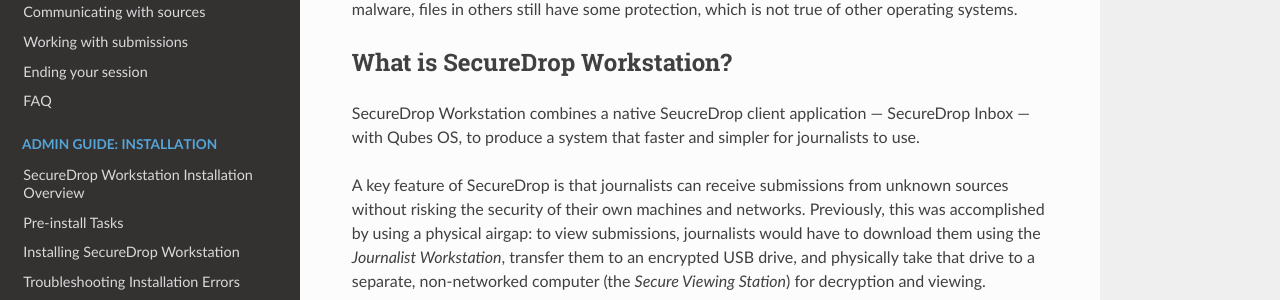
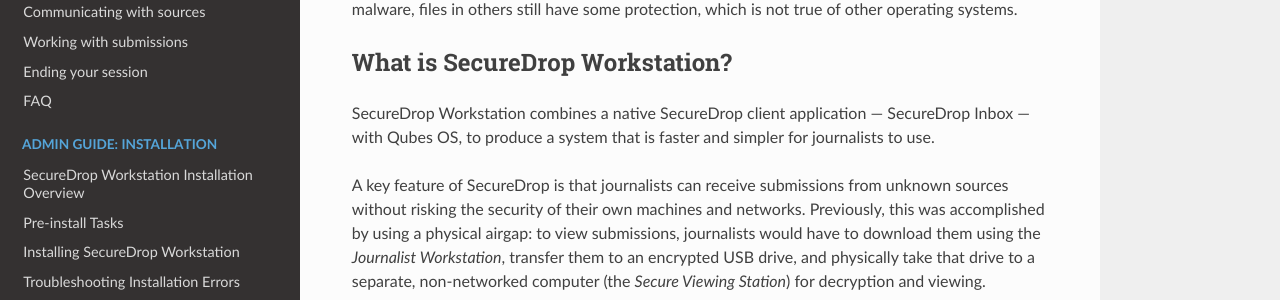
Before and after one commit to freedomofpress/securedrop-workstation-docs, a Sphinx documentation site: the page built from docs/general/introduction.rst, in a window 1280 px wide and 900 px high. Shown: the part 362-662 px from the top of the window. Built offline with Sphinx 7.4.7 and the Read the Docs theme 3.1.0, drawn with Linux system fonts in a browser that asks for light colours.

Commit message:
Fix the smallest of typos

```diff
--- a/docs/general/introduction.rst
+++ b/docs/general/introduction.rst
@@ -18,7 +18,7 @@
 What is SecureDrop Workstation?
 -------------------------------
 
-SecureDrop Workstation combines a native SeucreDrop client application — SecureDrop Inbox — with Qubes OS, to produce a system that faster and simpler for journalists to use.
+SecureDrop Workstation combines a native SecureDrop client application — SecureDrop Inbox — with Qubes OS, to produce a system that is faster and simpler for journalists to use.
 
 A key feature of SecureDrop is that journalists can receive submissions from
 unknown sources without risking the security of their own machines and
```
